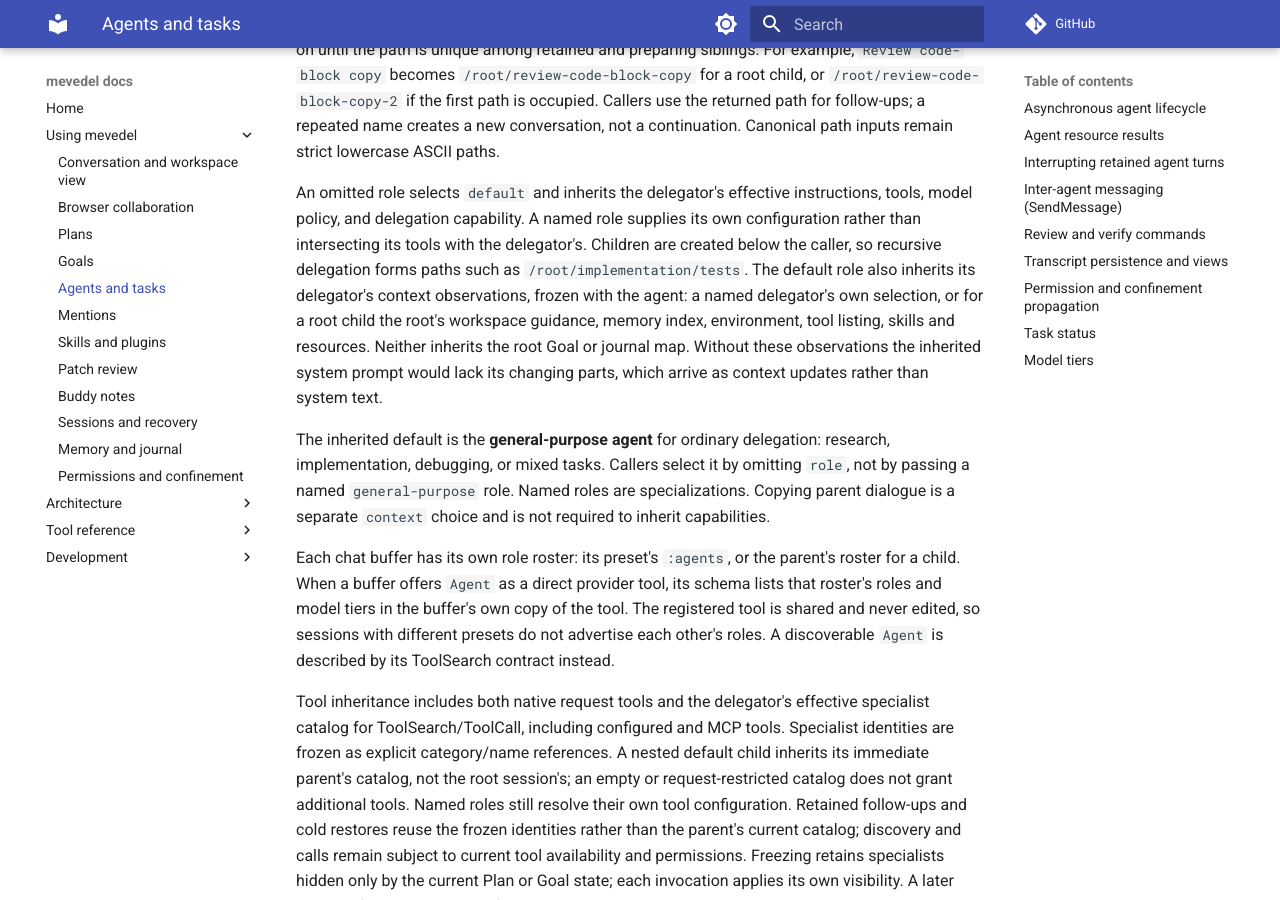
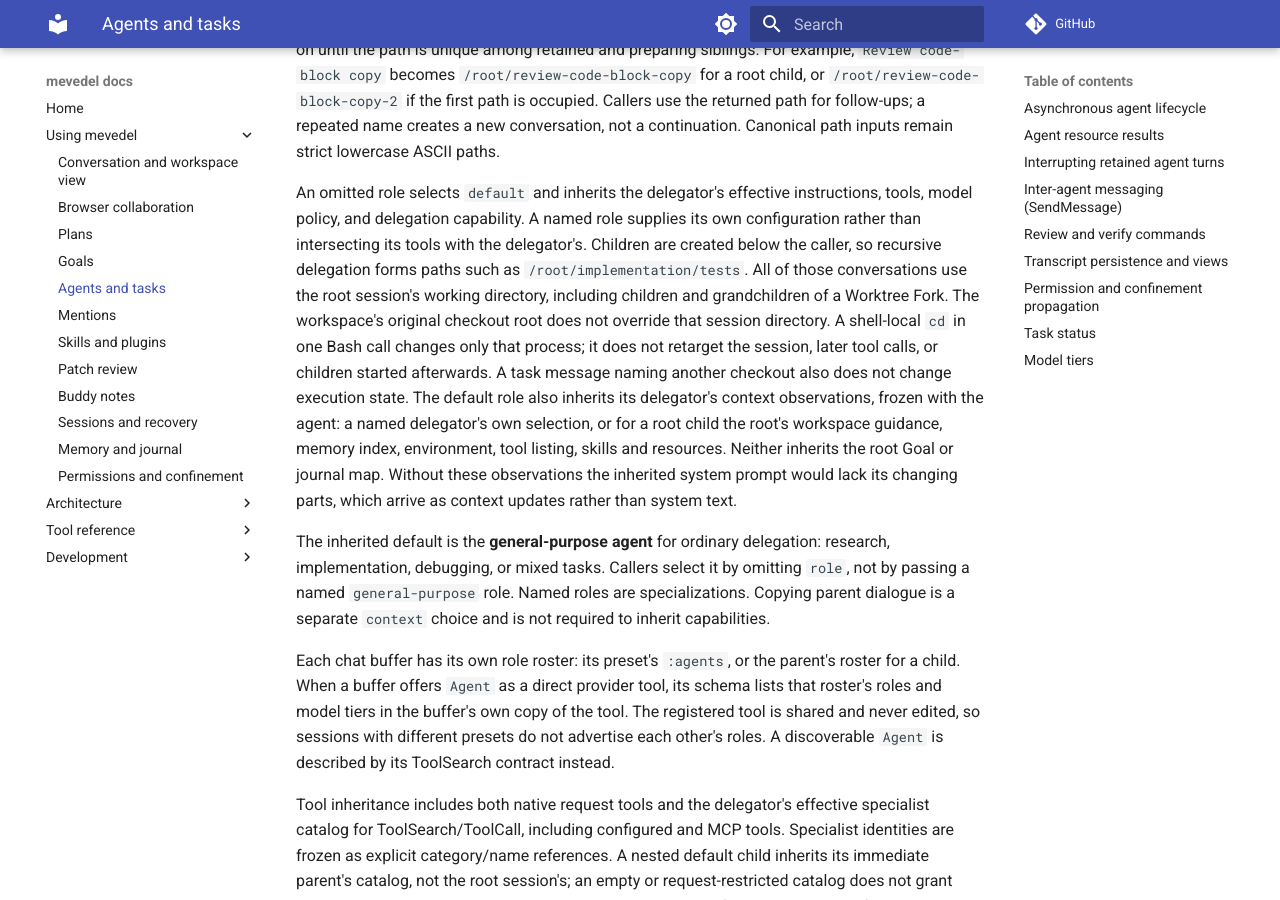
Before and after one commit to FrauH0lle/mevedel, an MkDocs documentation site: the page built from docs/agents.md, in a window 1280 px wide and 900 px high, scrolled down 575 px. Built offline with MkDocs 1.6.1 and Material for MkDocs 9.7.7, drawn with Linux system fonts in a browser that asks for light colours; comment, search, counter and statistics services are not loaded.

Commit message:
test(agents): Prove nested session-directory inheritance
Reject the reported cwd inheritance defect: the parent used shell-local cd commands while its session directory remained the main checkout. Keep the session-owned execution contract rather than introduce per-agent working-directory state.

* test/test-mevedel-agent-conversation.el (mevedel-agent-conversation-open): Create child and grandchild conversations in a session directory different from the workspace root. Assert both actual launch-directory resolvers and prove a shell-local cd leaves session execution state unchanged.

* docs/agents.md: Clarify that all descendants use the root session directory; task text and per-command cd do not retarget it.

Validation: after rebase onto master ea49bb08, deterministic standards 0 errors, strict compilation and complete ERT check passed (12598 results, 0 unexpected, 40 conditional skips; report 20261024-131445). No per-agent cwd feature is introduced.

```diff
--- a/docs/agents.md
+++ b/docs/agents.md
@@ -32,6 +32,12 @@ instructions, tools, model policy, and delegation capability. A named role
 supplies its own configuration rather than intersecting its tools with the
 delegator's. Children are created below the caller, so recursive delegation
 forms paths such as `/root/implementation/tests`.
+All of those conversations use the root session's working directory, including
+children and grandchildren of a Worktree Fork. The workspace's original checkout
+root does not override that session directory. A shell-local `cd` in one Bash
+call changes only that process; it does not retarget the session, later tool
+calls, or children started afterwards. A task message naming another checkout
+also does not change execution state.
 The default role also inherits its delegator's context observations, frozen
 with the agent: a named delegator's own selection, or for a root child the
 root's workspace guidance, memory index, environment, tool listing, skills and
```
Also changed, not shown: 1 other file.
